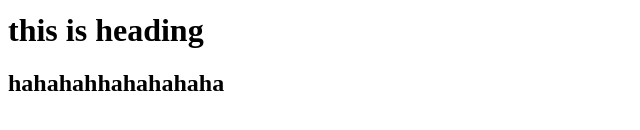
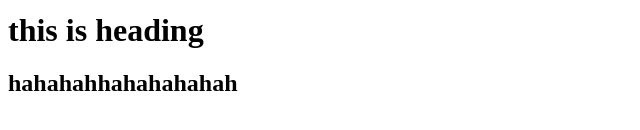
Before and after one commit to Essarhaniyoussef/PROJECTX, a plain HTML site: page index.html in a window 1280 px wide. Shown: the part 148-278 px from the top of the page, 0-640 px from the left. Drawn offline with Linux system fonts and the light colour scheme.

Commit message:
ha COMMIT

```diff
--- a/index.html
+++ b/index.html
@@ -12,6 +12,6 @@
     <h1>this is heading</h1>
     <p>this is paragraph</p>
     <h1>this is heading</h1>
-    <h2>hahahahhahahahaha</h2>
+    <h2>hahahahhahahahahah</h2>
 </body>
 </html>
```
